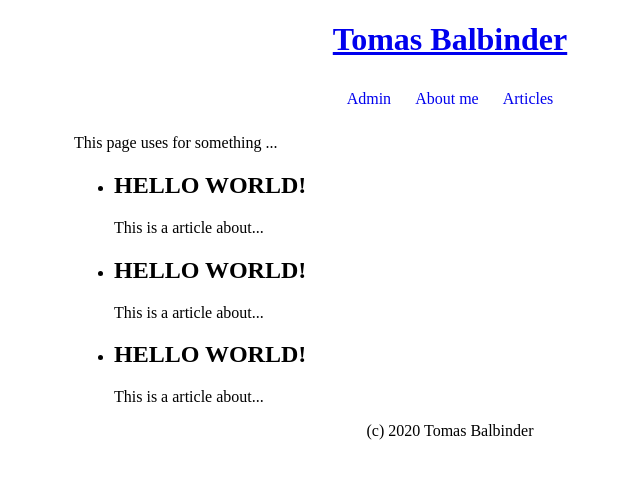
After one commit to TomasBalbinder/flask_project, a Flask app: page /articles/ in a window 1280 px wide. The commit adds this page. Shown: the top 479 px of the page, without its empty margins (190-830 px from the left). Run offline with Flask 2, Linux system fonts and the light colour scheme.

Commit message:
new files

```diff
--- a/mdblog/app.py
+++ b/mdblog/app.py
@@ -3,7 +3,7 @@
 
 from flask import render_template
 from flask import Flask
-
+from .data_base import articless
 
 app = Flask(__name__)
 
@@ -20,6 +20,12 @@ def admin():
 def about():
     return render_template("about.html")
 
-@app.route("/")
-def back():
-    return render_template("index.html")
+@app.route("/articles/")
+def articles():
+    return render_template("articles.html", articles=articless.items())
+
+
+@app.route("/articles/<int:art_id>")
+def article(art_id):
+    article = articless[art_id]
+    return render_template("article.html", article=article)
--- /dev/null
+++ b/mdblog/data_base.py
@@ -0,0 +1,17 @@
+articless = {
+
+    1: {
+        "title": "HELLO WORLD!",
+        "content" : "This is a article about..."
+    },
+
+    2: {
+        "title": "HELLO WORLD!",
+        "content": "This is a article about..."
+    },
+
+    3: {
+        "title": "HELLO WORLD!",
+        "content" : "This is a article about..."
+    },
+}
--- a/mdblog/templates/_main.html
+++ b/mdblog/templates/_main.html
@@ -6,7 +6,6 @@
     <title>{% block title %} {% endblock %}</title>
 </head>
 <body>
-
     <header>
         <h1><a href="{{ url_for("welcome_page") }}">Tomas Balbinder</a></h1>
     </header>
@@ -14,10 +13,23 @@
         <ul class="nav">
             <li><a href="{{ url_for("admin") }}">Admin</a></li>
             <li><a href="{{ url_for("about") }}">About me</a></li>
-            <li><a href="{{ url_for("back") }}">Return</a></li>
+            <li><a href="{{ url_for("articles") }}">Articles</a></li>
         </ul>
     </nav>
 
+    <main>
+
+        {% block main %} {% endblock %}
+
+    </main>
+
     {% block body %} {% endblock %}
+    <footer>
+
+        <p> (c) 2020 Tomas Balbinder</p>
+
+    </footer>
+
+
 </body>
 </html>
--- a/mdblog/templates/about.html
+++ b/mdblog/templates/about.html
@@ -1,4 +1,5 @@
 {% extends "_main.html" %}
 
+{% block title %} About {% endblock %}
 
-{% block body %} My name is Tomas I would like to be a programmer {% endblock %}
+{% block main %} My name is Tomas I would like to be a programmer {% endblock %}
--- a/mdblog/templates/admin.html
+++ b/mdblog/templates/admin.html
@@ -2,7 +2,7 @@
 
 {% extends "_main.html" %}
 
-{% block title %} přihlašování {% endblock %}
+{% block title %} sing in {% endblock %}
 
 
 
--- /dev/null
+++ b/mdblog/templates/articles.html
@@ -0,0 +1,20 @@
+{% extends "_main.html" %}
+
+{% block title %} articles {% endblock %}
+
+{% block main %} This page uses for something ...  {% endblock %}
+
+{% block body %}
+    {% if articles %}
+        <ul>
+            {% for id, value in articles %}
+                <li>
+                    <h2>{{ value.title }}</h2>
+                    <p>{{ value.content }}</p>
+                </li>
+            {% endfor %}
+        </ul>
+    {% else %}
+            <p>No articles</p>
+    {% endif %}
+{% endblock %}
--- a/mdblog/templates/back.html
+++ /dev/null
@@ -1 +0,0 @@
-{% extends "_main.html" %}
--- a/run.py
+++ b/run.py
@@ -1,4 +1,3 @@
-
 
 from mdblog.app import app
 
```
Also changed, not shown: mdblog/templates/article.html (added, +12 -0 lines).
